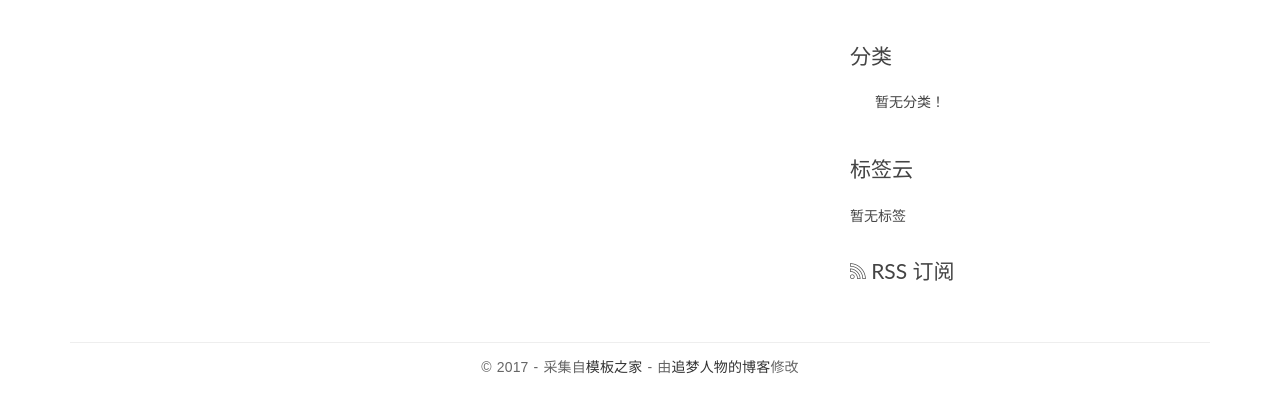
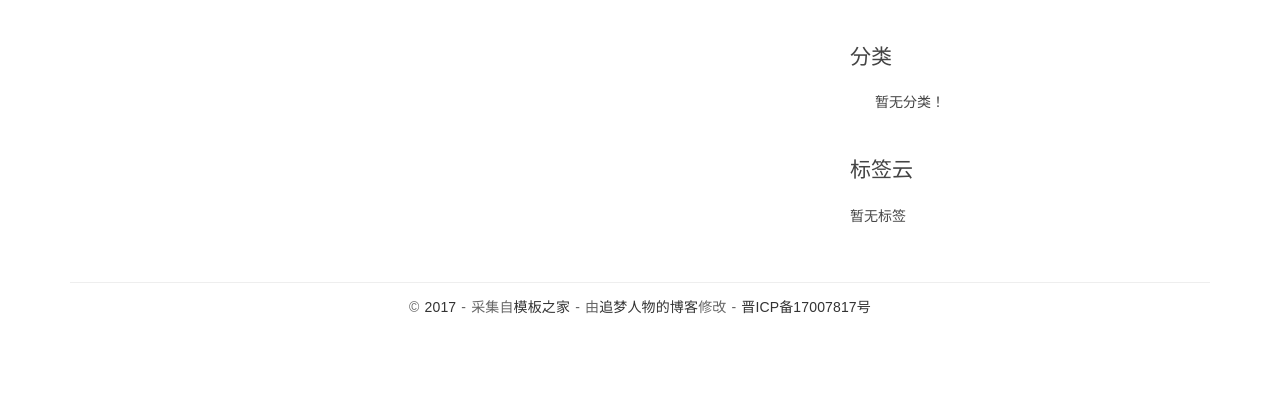
Before and after one commit to WangPei0316/My-Blog, a Django app: page / in a window 1280 px wide. Shown: the part 359-772 px from the top of the page. Run offline with Django 3.2, Linux system fonts and the light colour scheme; data that the repository does not hold is empty; some libraries are stand-ins or nearby versions.

Commit message:
add beian

```diff
--- a/templates/base.html
+++ b/templates/base.html
@@ -136,9 +136,6 @@
                         {% endfor %}
                     </ul>
                 </div>
-                <div class="rss">
-                    <a href=""><span class="ion-social-rss-outline"></span> RSS 订阅</a>
-                </div>
             </aside>
         </div>
     </div>
@@ -147,9 +144,9 @@
     <div class="container">
         <div class="row">
             <div class="col-md-12">
-                <p class="copyright">&copy 2017 - 采集自<a href="http://www.cssmoban.com/"
+                <p class="copyright">&copy <a target="_blank" >2017</a> -  采集自<a href="http://www.cssmoban.com/"
                                                         target="_blank" title="模板之家">模板之家</a>
-                    - 由<a href="http://zmrenwu.com/" title="网页模板" target="_blank">追梦人物的博客</a>修改
+                    - 由<a href="http://zmrenwu.com/" title="网页模板" target="_blank">追梦人物的博客</a>修改 - <a href="http://www.miitbeian.gov.cn" title="网站备案" target="_blank">晋ICP备17007817号</a>
                 </p>
             </div>
         </div>
```
